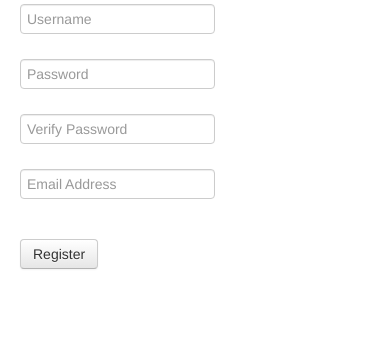
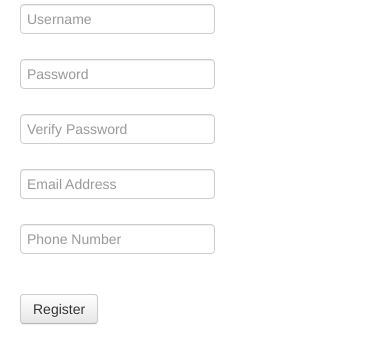
Before and after one commit to chrso/single-stop, a Flask app: page /register in a window 390 px wide. Shown: the part 243-606 px from the top of the page. Run offline with Flask 2, Linux system fonts and the light colour scheme.

Commit message:
reads phone numbers

```diff
--- a/application.py
+++ b/application.py
@@ -16,7 +16,7 @@ app = Flask(__name__)
 if 'DATABASE_URL' in os.environ:
     app.config['SQLALCHEMY_DATABASE_URI'] = os.environ['DATABASE_URL']
 else:
-    app.config['SQLALCHEMY_DATABASE_URI'] = 'sqlite:////tmp/test.db'
+    app.config['SQLALCHEMY_DATABASE_URI'] = 'sqlite:////temp/test.db'
 
 app.config['SECRET_KEY'] = 'something secret'
 app.config.update( DEBUG = True )
@@ -51,7 +51,7 @@ class User(db.Model):
         self.username = username
         self.email = email
         self.password = password
-        self.phone_number = '+19857188538'
+        self.phone_number = phone_number
 
     def __repr__(self):
         return '<User {0}, Email {1}, Password {2}>'.format(self.username, self.email, self.password)
@@ -132,7 +132,7 @@ def add_event():
 
 def sendMessage(number,text):
     message = client.sms.messages.create(body=text,
-      to="number",
+      to=number,
       from_="+19857180534")
     print message.sid
     return 'you cant see me'
@@ -155,15 +155,15 @@ def register_user():
 
     #TODO: validate input, if not valid, redirect to register page
 
-    user = User(request.form['username'], request.form['email'], request.form['password'], "")
+    user = User(request.form['username'], request.form['email'], request.form['password'], request.form['number'])
     db.session.add(user)
     db.session.commit()
-    num = User.query.filter_by(phone_number=request.form['phone_number']).first()
-    new_user_text(num)
+    num = user.phone_number
+    new_user_text(user.phone_number)
     return redirect(url_for('student'))
 
 def new_user_text(number):
-    text = "Thanks for registering with single-stop. We're here to help you succeed. Would you like to receive periodic text updates? Reply yes or no."
+    text = "Thanks for registering with single-stop. We're here to help you succeed. Want to receive periodic text updates? Reply yes or no."
     sendMessage(number,text)
 
 #-------------------------------------------------------------------------------
--- a/templates/register.html
+++ b/templates/register.html
@@ -18,10 +18,11 @@
 	    <script src="http://code.jquery.com/jquery.js"></script>
 	    <script src="js/bootstrap.min.js"></script>
 	    <form class="navbar-form pull-left" action="{{ url_for('register_user') }}" method=post>
-	  		<input type="text" class="span2" placeholder="Username" name="username"><br>
+	  	<input type="text" class="span2" placeholder="Username" name="username"><br>
 			<input type="password" class="span2" placeholder="Password" name="password"><br>
 			<input type="password" class="span2" placeholder="Verify Password"><br>
-	        <input type="text" class="span2" placeholder="Email Address" name="email"><br><br>
+	    <input type="email" class="span2" placeholder="Email Address" name="email"><br>
+	    <input type="text" class="span2" placeholder="Phone Number" name="number"><br><br>
 
 
 	    <button type="submit" class="btn">Register</button>
```
